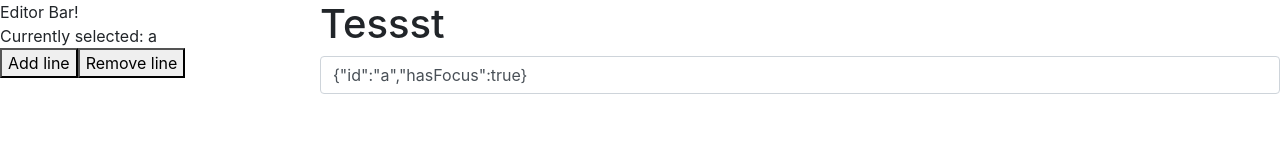
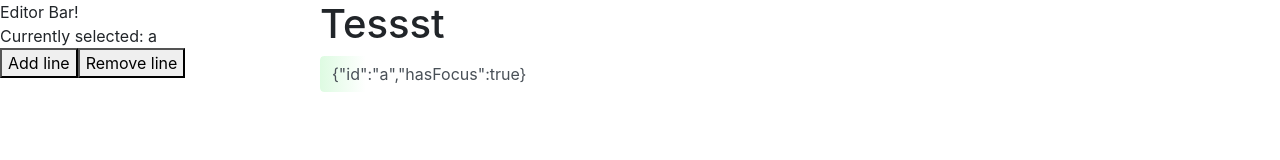
Before and after one commit to nikita-skobov/dynamic-writing, a React (Create React App) app: page /new in a window 1280 px wide. Shown: the top 160 px of the page. Built offline with nearby package versions, Linux system fonts and the light colour scheme.

Commit message:
adds gradient background to focused line

```diff
--- a/src/components/Line.js
+++ b/src/components/Line.js
@@ -6,38 +6,56 @@ import TextareaAutosize from 'react-textarea-autosize'
 import { changeActiveLine } from '../actions/editor'
 
 
+const backgroundString = 'linear-gradient(to right, rgba(31, 226, 58, 0.15), rgba(31, 226, 58, 0), #0000, #0000, #0000, #0000, #0000, #0000, #0000, #0000, #0000, #0000, #0000, #0000, #0000, #0000, #0000, #0000, #0000, #0000, #0000, #0000)'
+
 export class Line extends React.Component {
     constructor(props) {
         super(props)
 
         this.inputRef = React.createRef()
+
+        this.setFocus = this.setFocus.bind(this)
+
+        this.state = {
+            hasFocus: this.props.hasFocus
+        }
+    }
+
+    setFocus() {
+        if (this.props.hasFocus) {
+            this.inputRef.current && this.inputRef.current.focus()
+        }
+
+        if (this.state.hasFocus !== this.props.hasFocus) {
+            // if previous state hasFocus does not match the
+            // new props hasFocus, update state:
+            this.setState((prevState) => ({ hasFocus: !prevState.hasFocus }))
+        }
     }
 
     componentDidMount() {
-        if (this.props.hasFocus) {
-            console.log('focusing because mount')
-            this.inputRef.current && this.inputRef.current.focus()
-        }
+        this.setFocus()
     }
-
     componentDidUpdate() {
-        if (this.props.hasFocus) {
-            console.log('focusing because update')
-            this.inputRef.current && this.inputRef.current.focus()
-        }
+        this.setFocus()
     }
 
     render() {
         const {
             id,
-            hasFocus,
             actionChangeLine,
         } = this.props
+        const {
+            hasFocus,
+        } = this.state
+
+        const backgroundImage = hasFocus ? backgroundString : ''
 
         return (
             <div className="input-group mb-2">
                 <TextareaAutosize
                     inputRef={this.inputRef}
+                    style={{ backgroundImage }}
                     onClick={() => { actionChangeLine(id) }}
                     className="form-control"
                     defaultValue={JSON.stringify({ id, hasFocus })}
@@ -64,8 +82,10 @@ const mapStateToProps = (state, ownProps) => {
         return ownProps
     }
 
+    const hasFocus = state.editor.lines[lineIndex].isFocused
+
     return {
-        hasFocus: state.editor.lines[lineIndex].isFocused,
+        hasFocus,
         ...ownProps,
     }
 }
--- a/src/index.css
+++ b/src/index.css
@@ -2,6 +2,13 @@ html,body,#root {
     height: 100%;
 }
 
-textarea {
-    resize: none;
+
+textarea, textarea:focus {
+    resize: none !important;
+    appearance: none !important;
+    -webkit-appearance: none !important;
+    border: none !important;
+    outline: none !important;
+    box-shadow: none !important;
+    -webkit-box-shadow: none !important;
 }
--- a/src/reducers/index.js
+++ b/src/reducers/index.js
@@ -1,6 +1,9 @@
 import { combineReducers } from 'redux'
 
-import { generateId } from '../utils'
+import {
+    generateId,
+} from '../utils'
+
 import {
     EDITOR_ADD_LINE,
     EDITOR_REMOVE_LINE,
@@ -48,6 +51,10 @@ export function editor(
                 return state
             }
 
+            newState.lines[state.currentLine].isFocused = false
+            // set the previous selected line
+            // to not be focused
+
             newState.currentLine = lineIndex
             newState.lines[lineIndex].isFocused = true
             return newState
@@ -57,8 +64,12 @@ export function editor(
             const { currentLine } = state
             const newState = { ...state }
             newState.lines[currentLine].isFocused = false
-            newState.lines.splice(currentLine + 1, 0, { id, isFocused: true })
-            // newState.lines.push({ id, isFocused: true })
+            const lineObj = {
+                id,
+                isFocused: true,
+            }
+
+            newState.lines.splice(currentLine + 1, 0, lineObj)
             newState.currentLine = currentLine + 1
             return newState
         }
@@ -67,8 +78,8 @@ export function editor(
                 // cannot remove a line if theres only one line
                 return state
             }
+
             const lineIndex = state.currentLine
-            const { id } = state.lines[lineIndex]
             const newState = { ...state }
             newState.lines.splice(lineIndex, 1)
             newState.currentLine = 0
```
